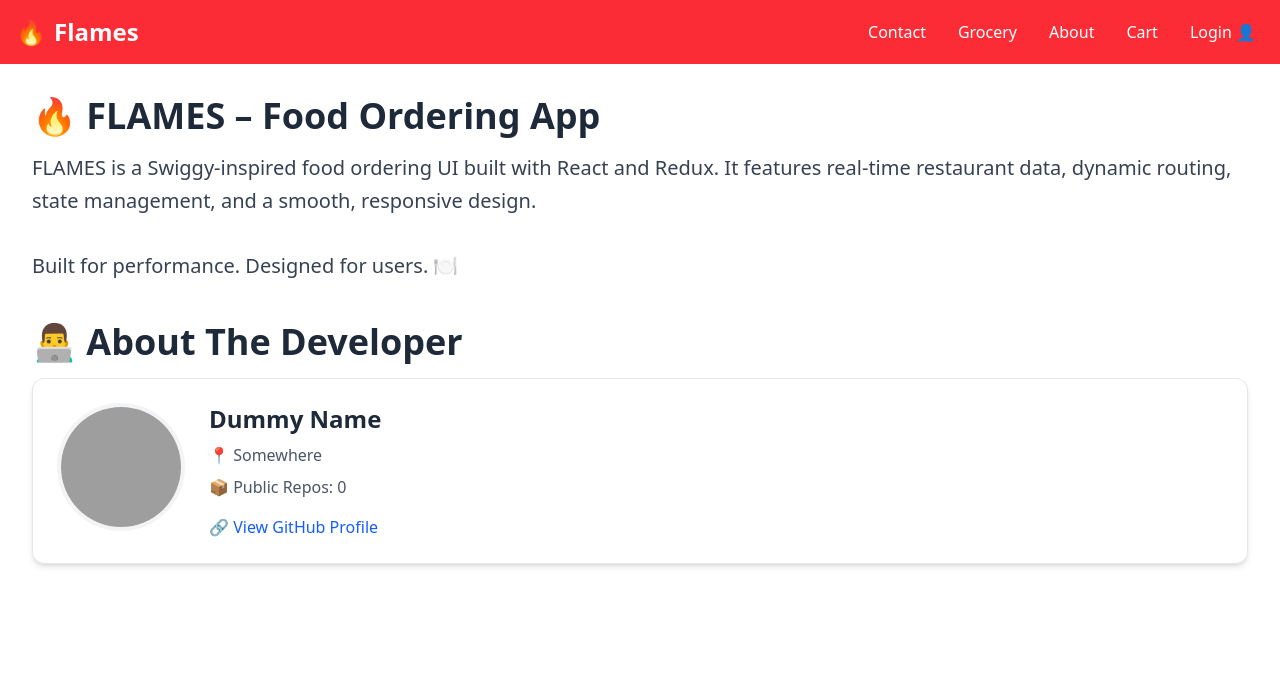
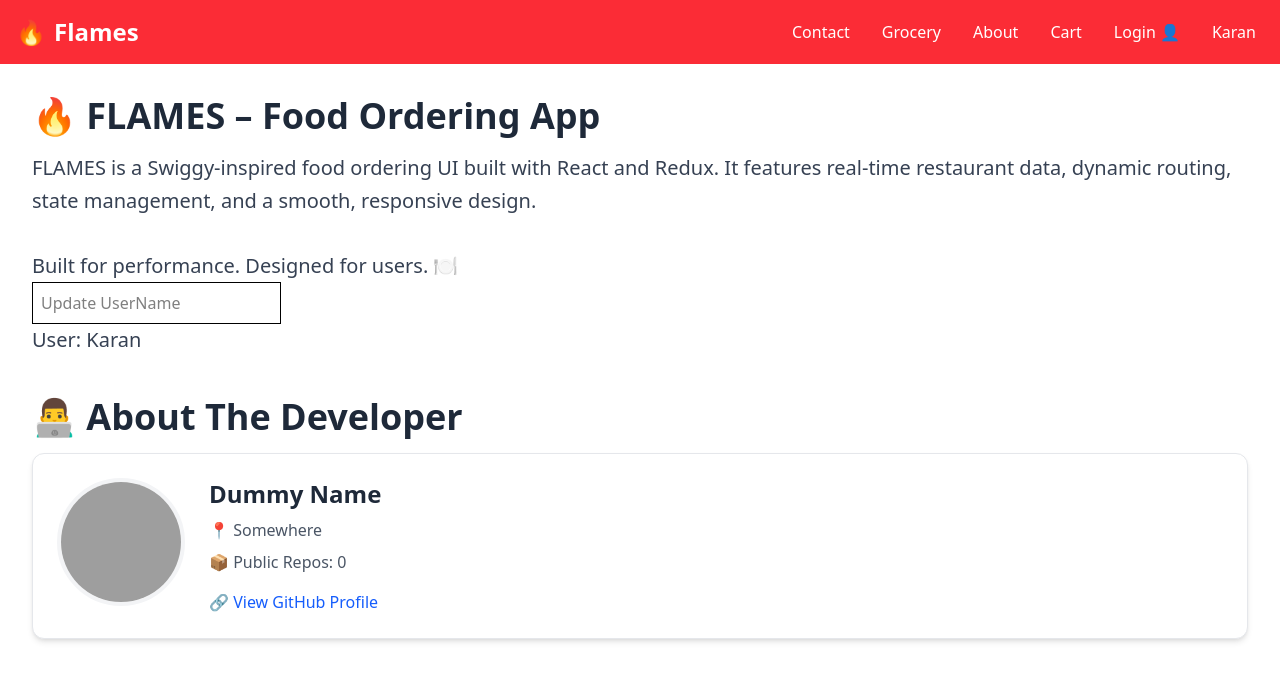
Before and after one commit to Karan-Bharti1/React-Polished, a React (Vite) app: page /about in a window 1280 px wide. Shown: the top 680 px of the page. Built offline with nearby package versions, Linux system fonts and the light colour scheme; no server answers; grey boxes are pictures that could not be loaded.

Commit message:
created , provided and consumed UserContext

```diff
--- a/src/App.js
+++ b/src/App.js
@@ -1,4 +1,4 @@
-import React, { lazy,Suspense } from "react";
+import React, { lazy,Suspense, useState } from "react";
 import ReactDOM from "react-dom/client";
 import Header from "./components/Header";
 import Body from "./pages/Body";
@@ -10,15 +10,19 @@ import Error from "./pages/Error";
 import Menu from "./pages/Menu";
 import ShimmerRest from "./components/ShimmerRest";
 import ShimmerMenu from "./components/ShimmerMenu";
+import UserContext from "./utils/UserContext";
 // import Grocery from "./pages/Grocery";
 const Grocery=lazy(()=>import("./pages/Grocery"));
 const About=lazy(()=>import("./pages/About"))
 const AppLayout = () => {
+  const [user,setUser]=useState("Karan")
   return (
+    <UserContext.Provider value={{loggedInUser:user,setUser}}>
     <div>
       <Header />
       <Outlet/>
     </div>
+    </UserContext.Provider>
   );
 };
 const appRouter = createBrowserRouter([
--- a/src/components/Header.js
+++ b/src/components/Header.js
@@ -1,11 +1,12 @@
-import React, { useState } from "react";
+import React, { useContext, useState } from "react";
 import { Link } from "react-router-dom";
 import useOnlineStatus from "../utils/useOnlineStatus";
+import UserContext from "../utils/UserContext";
 
 function Header() {
   const [isLogin, setIsLogin] = useState(false);
   const onlineStatus = useOnlineStatus();
-
+const {loggedInUser}=useContext(UserContext)
   return (
     <header className="bg-red-500 text-white px-4 py-4">
         <div className="container max-w-7xl mx-auto flex flex-col md:flex-row justify-between items-center">
@@ -48,6 +49,11 @@ function Header() {
                 {isLogin ? "Logout 👤" : "Login 👤"}
               </button>
             </li>
+            <li>
+               <div className="px-2 hover:text-lg text-base">
+                {loggedInUser}
+              </div>
+            </li>
           </ul>
         </nav>
       </div>
--- a/src/pages/About.js
+++ b/src/pages/About.js
@@ -1,5 +1,6 @@
 import React from "react";
 import UserClass from "../components/UserClass";
+import UserContext from "../utils/UserContext";
 
 class About extends React.Component {
   constructor(props) {
@@ -22,10 +23,27 @@ class About extends React.Component {
             <br />
             Built for performance. Designed for users. 🍽️
           </p>
+
+          <UserContext.Consumer>
+            {
+              data=>{
+                return(<>
+                <input placeholder="Update UserName" value={data.About} onChange={event=>data.setUser(event.target.value)} className="border border-black p-2" />
+                </>)
+              }
+            }
+
+          </UserContext.Consumer>
+          <UserContext.Consumer>
+            {data=>{return (<h1 className="text-lg sm:text-xl text-gray-700 leading-relaxed">
+            User: {data?.loggedInUser}
+            </h1>)}}
+          </UserContext.Consumer>
         </section>
 
         {/* Developer Info */}
         <section>
+
           <h2 className="text-3xl sm:text-4xl font-bold text-gray-800 mb-4">
             👨‍💻 About The Developer
           </h2>
--- /dev/null
+++ b/src/utils/UserContext.js
@@ -0,0 +1,7 @@
+import { createContext } from "react";
+
+const UserContext=createContext({
+    loggedInUser:"Default User"
+})
+
+export default UserContext
```
